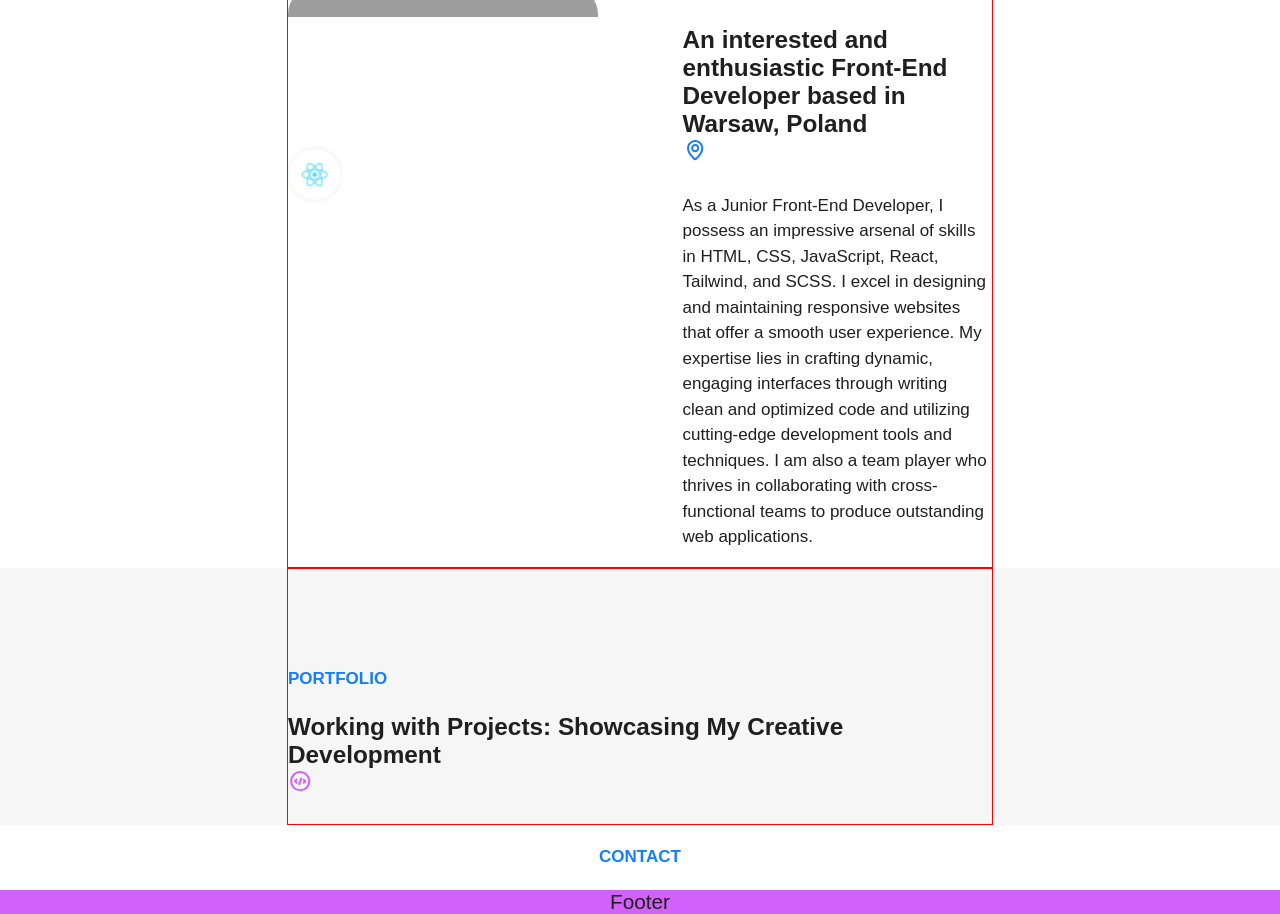
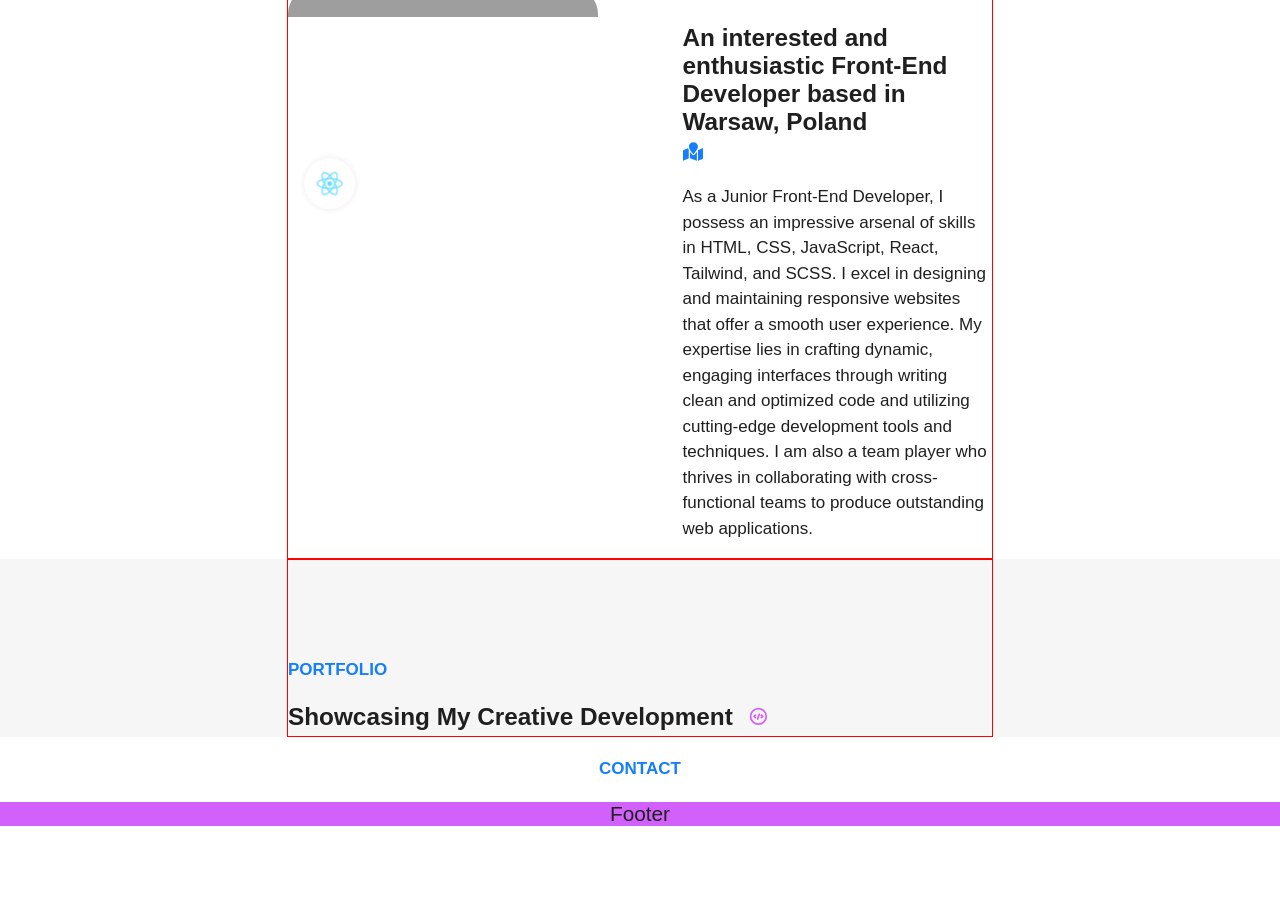
Before and after one commit to Alexmiroha/Portfolio-CV-App, a React (Create React App) app: page / in a window 1280 px wide. Shown: the part 1020-1934 px from the top of the page. After the commit the page ends 1846 px from the top, so only its background shows below. Built offline with nearby package versions, Linux system fonts and the light colour scheme; grey boxes are pictures that could not be loaded.

Commit message:
was refactored reusable titleComponents

```diff
--- /dev/null
+++ b/src/ReusableComponents/blueTitle.module.css
@@ -0,0 +1,5 @@
+.SectionTitle {
+    font-size: 17px;
+    font-weight: 700;
+    color: #147EFB;
+}
--- /dev/null
+++ b/src/ReusableComponents/blueTitle.tsx
@@ -0,0 +1,11 @@
+import React from "react";
+import s from "./blueTitle.module.css";
+
+export type BlueTitlePropsType = {
+    title: string
+}
+export const BlueTitle: React.FC<BlueTitlePropsType> = (props) => {
+    return (
+        <h4 className={s.SectionTitle}>{props.title}</h4>
+    )
+}
--- /dev/null
+++ b/src/ReusableComponents/mainTitle.module.css
@@ -0,0 +1,15 @@
+.mainTitleComponent {
+    display: flex;
+    align-items: center;
+    flex-wrap: wrap;
+}
+
+.title {
+    margin: 0 15px 5px 0;
+    font-weight: 800;
+
+}
+
+.icons {
+
+}
--- a/src/mainContent/AboutMe/MainTitle.tsx
+++ b/src/ReusableComponents/mainTitle.tsx
@@ -1,6 +1,6 @@
 import React from "react";
-import s from "./AboutMe.module.css";
-import {BiMap} from "react-icons/bi";
+import s from "../ReusableComponents/mainTitle.module.css";
+import {FaMapMarked} from "react-icons/fa";
 import {TbCodeCircle2} from "react-icons/tb";
 
 export type MainTitlePropsType = {
@@ -10,14 +10,14 @@ export type MainTitlePropsType = {
 }
 export const MainTitle: React.FC<MainTitlePropsType> = (props) => {
     return (
-        <h3 className={s.mainTitleComponent}>
-            <div className={s.title}>
+        <div className={s.mainTitleComponent}>
+            <h3 className={s.title}>
                 {props.title}
-            </div>
+            </h3>
             <div className={s.icons}>
-                <BiMap color={props.iconColor} display={props.displayIcon === 1 ? '' : 'none'}/>
+                <FaMapMarked color={props.iconColor} display={props.displayIcon === 1 ? '' : 'none'}/>
                 <TbCodeCircle2 color={props.iconColor} display={props.displayIcon === 2 ? '' : 'none'}/>
             </div>
-        </h3>
+        </div>
     )
 }
--- a/src/mainContent/AboutMe/AboutMe.module.css
+++ b/src/mainContent/AboutMe/AboutMe.module.css
@@ -71,16 +71,6 @@
     text-align: left;
 }
 
-.SectionTitle {
-    font-size: 17px;
-    font-weight: 700;
-    color: #147EFB;
-}
-
-.mainTitleComponent {
-    font-weight: 800;
-}
-
 .description {
     font-size: 17px;
     font-family: Mulish, sans-serif;
--- a/src/mainContent/AboutMe/AboutMe.tsx
+++ b/src/mainContent/AboutMe/AboutMe.tsx
@@ -3,8 +3,8 @@ import s from './AboutMe.module.css'
 import laptop from '../../img/laptop.jpg'
 import REACT from '../../img/logo192.png'
 import {Icon} from "../Intro/IntroSkills/Icon";
-import {MainTitle} from "./MainTitle";
-import {SectionTitle} from "./SectionTitle";
+import {MainTitle} from "../../ReusableComponents/mainTitle";
+import {BlueTitle} from "../../ReusableComponents/blueTitle";
 
 const AboutMe = () => {
     return (
@@ -19,7 +19,7 @@ const AboutMe = () => {
                         <img className={s.image} src={laptop} alt=""/>
                     </div>
                     <div className={s.infoSection}>
-                        <SectionTitle title={'ABOUT ME'}/>
+                        <BlueTitle title={'ABOUT ME'}/>
                         <MainTitle title={'An interested and enthusiastic Front-End Developer based in Warsaw, Poland'}
                                    displayIcon={1}
                                    iconColor={'#147EFB'}
--- a/src/mainContent/AboutMe/SectionTitle.tsx
+++ /dev/null
@@ -1,11 +0,0 @@
-import React from "react";
-import s from "./AboutMe.module.css";
-
-export type SectionTitlePropsType = {
-    title: string
-}
-export const SectionTitle: React.FC<SectionTitlePropsType> = (props) => {
-    return (
-        <h4 className={s.SectionTitle}>{props.title}</h4>
-    )
-}
--- a/src/mainContent/Contact/Contact.tsx
+++ b/src/mainContent/Contact/Contact.tsx
@@ -1,11 +1,11 @@
 import React from 'react';
 
-import {SectionTitle} from "../AboutMe/SectionTitle";
+import {BlueTitle} from "../../ReusableComponents/blueTitle";
 
 const Contact = () => {
     return (
         <div>
-            <SectionTitle title={'CONTACT'}/>
+            <BlueTitle title={'CONTACT'}/>
         </div>
     );
 };
--- a/src/mainContent/Projects/Projecjts.module.css
+++ b/src/mainContent/Projects/Projecjts.module.css
@@ -4,5 +4,4 @@
 
 .title {
     text-align: left;
-    width: 100%;
 }
--- a/src/mainContent/Projects/Projects.tsx
+++ b/src/mainContent/Projects/Projects.tsx
@@ -1,7 +1,7 @@
 import React from 'react';
 import s from './Projecjts.module.css'
-import {MainTitle} from "../AboutMe/MainTitle";
-import {SectionTitle} from "../AboutMe/SectionTitle";
+import {MainTitle} from "../../ReusableComponents/mainTitle";
+import {BlueTitle} from "../../ReusableComponents/blueTitle";
 
 const Projects = () => {
     return (
@@ -10,8 +10,8 @@ const Projects = () => {
             <div className='contentContainer'>
                 <div className={s.projects}>
                     <div className={s.title}>
-                        <SectionTitle title={'PORTFOLIO'}/>
-                        <MainTitle title={'Working with Projects: Showcasing My Creative Development'}
+                        <BlueTitle title={'PORTFOLIO'}/>
+                        <MainTitle title={'Showcasing My Creative Development'}
                                    displayIcon={2}
                                    iconColor={'#D261FB'}
                         />
```
